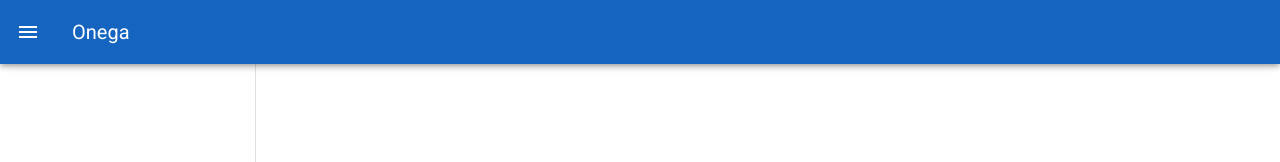
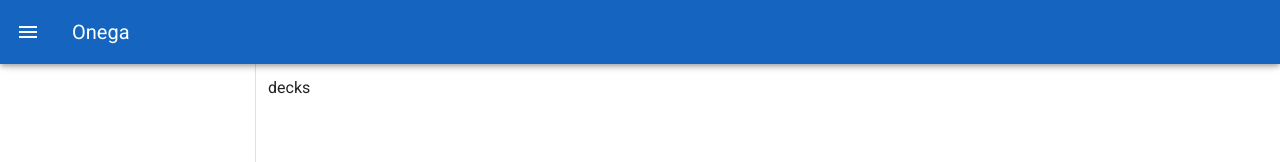
Before and after one commit to darutoko/onega, a Vue app in the folder web/: page /decks in a window 1280 px wide. Shown: the top 162 px of the page. Built offline with nearby package versions, Linux system fonts and the light colour scheme.

Commit message:
rename Directories to Decks

```diff
--- a/web/src/router/index.js
+++ b/web/src/router/index.js
@@ -2,7 +2,7 @@ import Vue from "vue"
 import VueRouter from "vue-router"
 
 import Home from "@/views/Home.vue"
-import Dictionaries from "@/views/Dictionaries.vue"
+import Decks from "@/views/Decks.vue"
 
 Vue.use(VueRouter)
 
@@ -13,9 +13,9 @@ Vue.use(VueRouter)
     component: Home
   },
   {
-    path: "/dictionaries",
-    name: "Dictionaries",
-    component: Dictionaries
+    path: "/decks",
+    name: "Decks",
+    component: Decks
   },
   {
     path: "/about",
--- a/web/src/views/Dictionaries.vue
+++ b/web/src/views/Decks.vue
@@ -1,12 +1,12 @@
 <template>
 	<v-row>
-		<v-col>dictionaries</v-col>
+		<v-col>decks</v-col>
 	</v-row>
 </template>
 
 <script>
 export default {
-	name: "Dictionaries",
+	name: "Decks",
 	data() {
 		return {
 			//
--- a/web/src/views/Home.vue
+++ b/web/src/views/Home.vue
@@ -1,7 +1,7 @@
 <template>
 	<v-row>
 		<v-col>
-			<router-link :to="{name: 'Dictionaries'}">Dictionaries</router-link>
+			<router-link :to="{name: 'Decks'}">To the decks</router-link>
 		</v-col>
 	</v-row>
 </template>
```
